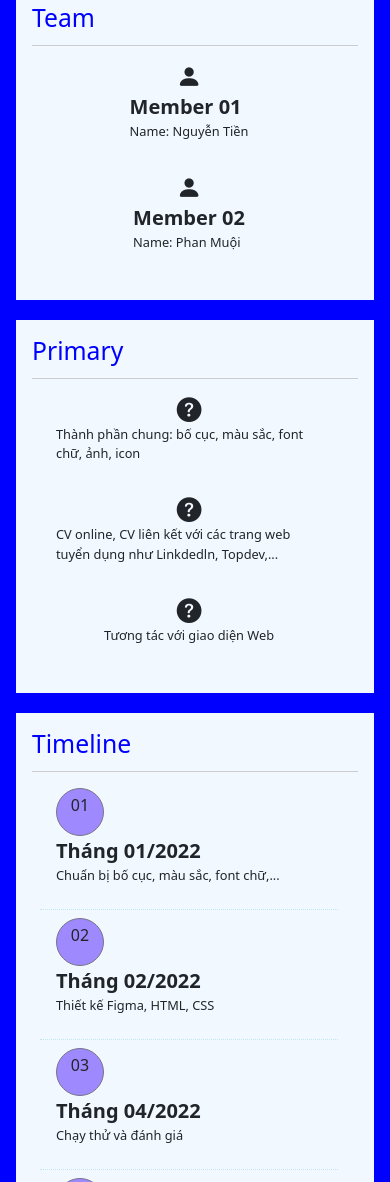
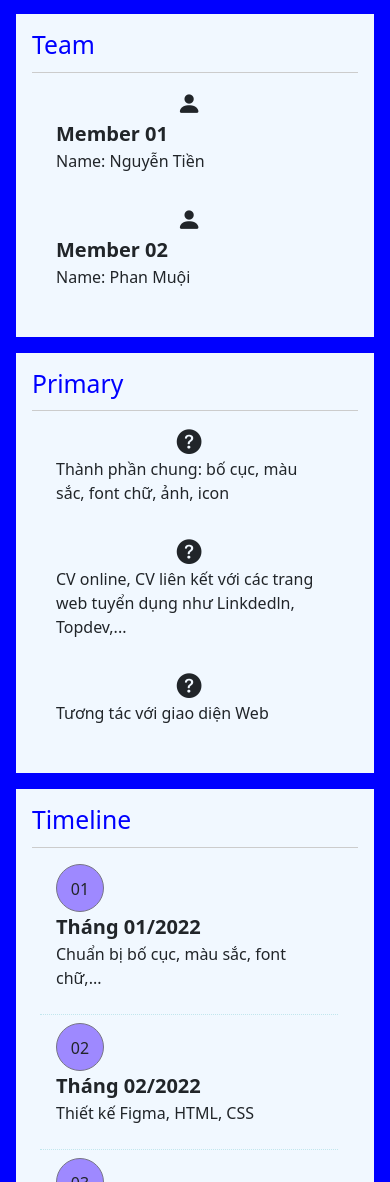
Before and after one commit to Patimi/ASS03, a plain HTML site: page digital-cv.html in a window 390 px wide. Shown: the part 818-2000 px from the top of the page. Drawn offline with nearby package versions, Linux system fonts and the light colour scheme.

Commit message:
Update digistyle.css
Css digital

```diff
--- a/css/digistyle.css
+++ b/css/digistyle.css
@@ -5,8 +5,15 @@
   --green-light: #c1e6ed;
   --grey: #777586;
 }
+* {
+  margin: 0;
+  padding: 0;
+  box-sizing: border-box;
+}
+
 body {
-  font: 0.75em sans-serif;
+  font-family: sans-serif;
+  font-size: 1rem;
 }
 .bg-blue-light {
   background-color: var(--blue-light) !important;
@@ -14,30 +21,35 @@ body {
 .bd-green-dot {
   border-bottom: 1px dotted var(--green-light) !important;
 }
+.bd-black-solid {
+  border-bottom: 1px solid rgba(0, 0, 0, 0.125) !important;
+}
 h2 {
   font-size: 2rem;
   color: var(--blue-strong);
   padding-bottom: 0.75rem;
   border-bottom: 1px solid #ccc;
 }
-
+/*
 p {
   font-size: 0.8rem;
-}
+} */
 .container {
   margin: 2rem auto;
   background-color: var(--blue-strong);
   display: grid;
   grid-template-columns: 2fr 1fr 1fr;
 
-  gap: 1.25rem;
+  gap: 1rem;
   height: 100%;
 }
 .container > * {
   background-color: var(--blue-light);
   padding: 1rem;
 }
-
+.d-grid {
+  grid-template-columns: 1fr 3fr;
+}
 .list-group-item {
   background-color: transparent !important;
 }
@@ -49,20 +61,23 @@ p {
 .scope {
   grid-row-start: 2;
 }
+
+.icon,
+.oval {
+  margin-right: 1rem;
+}
 .oval {
   display: inline-block;
   text-align: center;
-  line-height: 2rem;
+  line-height: 3rem;
   width: 3rem;
   height: 3rem;
   border-radius: 50%;
   border: 1px solid var(--grey);
   background-color: var(--violer-light);
 }
-.tes {
-  margin-right: 0;
-}
-@media (max-width: 768px) {
+/* Tablet - Mobile*/
+@media (max-width: 820px) {
   .container {
     display: flex;
     flex-direction: column;
@@ -70,11 +85,18 @@ p {
   }
   .d-flex {
     flex-direction: column;
-    align-items: center;
+  }
+  .d-grid {
+    grid-template-columns: 1fr;
   }
   .row {
     flex-direction: column;
   }
-  .d-grid {
+  .text {
+    text-align: left;
+  }
+  .icon {
+    margin-left: auto;
+    margin-right: auto;
   }
 }
```
